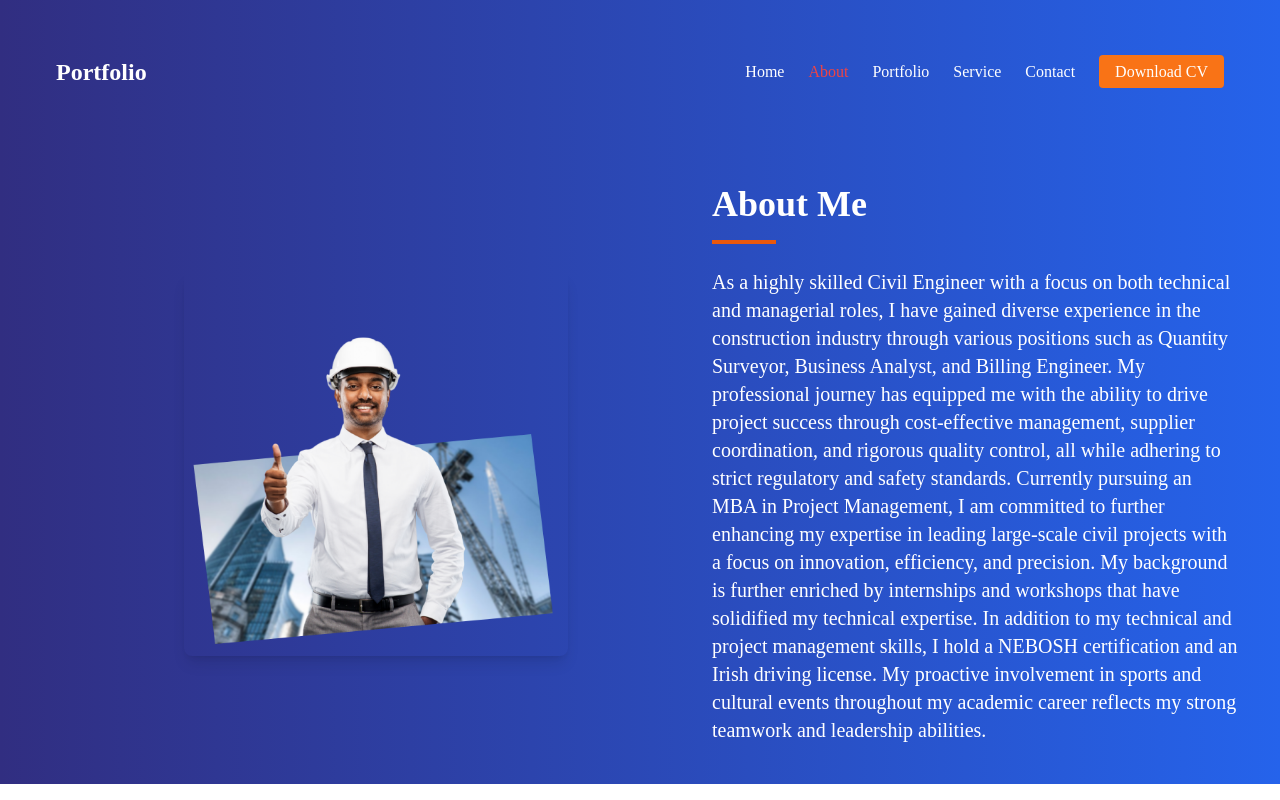
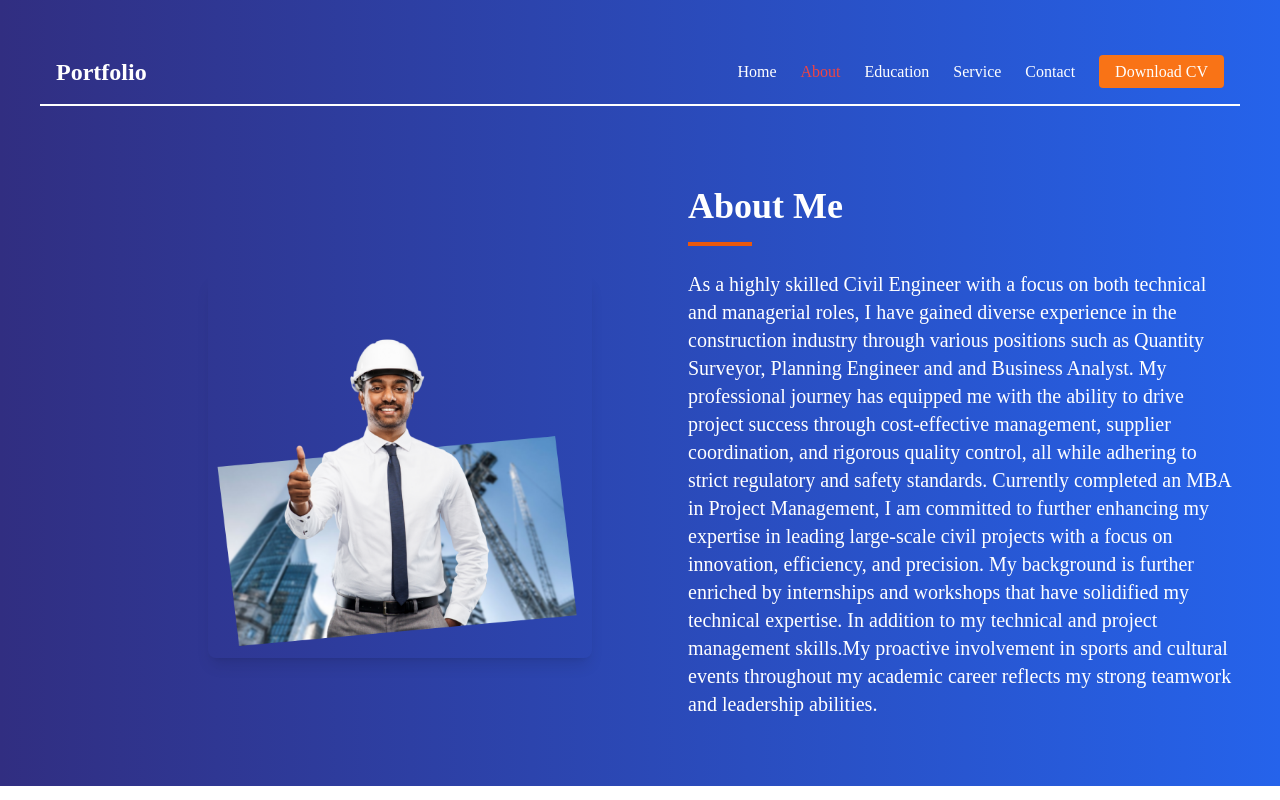
Before and after one commit to ragul66/portfolio-priyadharshan, a React (Vite) app: page /about in a window 1280 px wide. Built offline with nearby package versions, Linux system fonts and the light colour scheme.

Commit message:
minor changes commit

```diff
--- a/src/Pages/About.jsx
+++ b/src/Pages/About.jsx
@@ -48,10 +48,10 @@ const About = () => {
   return (
     <div
       id="about"
-      className=" lg:space-x-24 bg-gradient-to-r from-indigo-900 to-blue-600 h-full md:max-h-screen text-white p-5 sm:p-10 flex flex-col lg:flex-row items-center font-primary"
+      className=" lg:space-x-24 bg-gradient-to-r from-indigo-900 to-blue-600 h-full lg:max-h-screen text-white p-5 sm:p-10 flex flex-col lg:flex-row items-center font-primary"
     >
       {/* Left Section - Image */}
-      <div className="flex-1 flex justify-center lg:justify-end lg:items-center mb-6 lg:mb-0">
+      <div className="flex-1 flex justify-center lg:justify-end lg:items-center mb-6 lg:mb-0 animate-left-to-right">
         <img
           src={about} // replace with actual image path
           alt="Engineer Portrait"
@@ -60,26 +60,26 @@ const About = () => {
       </div>
 
       {/* Right Section - About Me Text */}
-      <div className="flex-1 lg:pl-12  ">
+      <div className="flex-1 mb-7">
         <h2 className="text-3xl sm:text-4xl font-bold mb-4 ">About Me</h2>
         <div className="h-1 w-16 bg-orange-600 mb-6"></div>
-        <p className="text-sm sm:text-base md:text-lg lg:text-xl leading-relaxed font-light max-w-3xl">
+        <p className="text-sm sm:text-base md:text-lg lg:text-xl leading-relaxed font-light max-w-3xl animate-bottom-to-top">
           As a highly skilled Civil Engineer with a focus on both technical and
           managerial roles, I have gained diverse experience in the construction
-          industry through various positions such as Quantity Surveyor, Business
-          Analyst, and Billing Engineer. My professional journey has equipped me
-          with the ability to drive project success through cost-effective
-          management, supplier coordination, and rigorous quality control, all
-          while adhering to strict regulatory and safety standards. Currently
-          pursuing an MBA in Project Management, I am committed to further
-          enhancing my expertise in leading large-scale civil projects with a
-          focus on innovation, efficiency, and precision. My background is
-          further enriched by internships and workshops that have solidified my
-          technical expertise. In addition to my technical and project
-          management skills, I hold a NEBOSH certification and an Irish driving
-          license. My proactive involvement in sports and cultural events
-          throughout my academic career reflects my strong teamwork and
+          industry through various positions such as Quantity Surveyor, Planning
+          Engineer and and Business Analyst. My professional journey has
+          equipped me with the ability to drive project success through
+          cost-effective management, supplier coordination, and rigorous quality
+          control, all while adhering to strict regulatory and safety standards.
+          Currently completed an MBA in Project Management, I am committed to
+          further enhancing my expertise in leading large-scale civil projects
+          with a focus on innovation, efficiency, and precision. My background
+          is further enriched by internships and workshops that have solidified
+          my technical expertise. In addition to my technical and project
+          management skills.My proactive involvement in sports and cultural
+          events throughout my academic career reflects my strong teamwork and
           leadership abilities.
+          <br />{" "}
         </p>
       </div>
     </div>
--- a/src/Pages/Contact.jsx
+++ b/src/Pages/Contact.jsx
@@ -105,11 +105,11 @@ const Contact = () => {
         </div>
       </div>
 
-      <div className="mt-16 w-full flex justify-center">
+      {/* <div className="mt-16 w-full flex justify-center">
         <h2 className="text-3xl font-primary font-bold  bg-clip-text  text-orange-600">
           PriyaDarshan
         </h2>
-      </div>
+      </div> */}
     </section>
   );
 };
--- /dev/null
+++ b/src/Pages/Education.jsx
@@ -0,0 +1,7 @@
+import React from "react";
+
+const Education = () => {
+  return <div>Education</div>;
+};
+
+export default Education;
--- a/src/Pages/Home.jsx
+++ b/src/Pages/Home.jsx
@@ -3,9 +3,11 @@ import React from "react";
 import man from "../assets/portfolioman.jpg";
 import { FaArrowRight } from "react-icons/fa6";
 import TypingText from "../components/TypingText";
+// import About from "./About";
 
 const Home = () => {
   return (
+    <>
       <div
         id="home"
         className="bg-gradient-to-r from-indigo-900 to-blue-600 p-5 sm:p-7 md:p-10 font-primary h-full lg:max-h-screen" // Set full height for small screens and max height for larger screens
@@ -18,14 +20,14 @@ const Home = () => {
             </h1>
             <div>
               {/* Typing animation for PriyaDharshan */}
-            <TypingText text="PriyaDarshan" speed={150} />
+              <TypingText text="PriyaDarshan R" speed={150} />
             </div>
             <a href="/service">
               <p className="flex mx-auto lg:mx-0 text-lg sm:text-xl md:text-2xl mb-4 animate-left-to-right text-orange-600 border-2 rounded-full w-fit p-2 font-semibold bg-white cursor-pointer">
                 Civil Engineer <FaArrowRight className="ml-2 mt-1" />
               </p>
             </a>
-          <p className="text-justify text-xs sm:text-sm md:text-base lg:text-lg mb-8 font-medium leading-relaxed px-2 sm:px-4 lg:px-0 lg:max-w-[800px] animate-bottom-to-top delay-700">
+            <p className="text-justify text-xs sm:text-sm md:text-base lg:text-lg mb-8 font-medium leading-relaxed px-2 sm:px-4 lg:px-0 lg:max-w-[800px] ">
               Experienced engineer with over 6 years specializing as a Planning
               Engineer. Proficient in managing projects such as a 380-flat,
               19-floor multistorey residential building at CMK, and overseeing
@@ -35,8 +37,8 @@ const Home = () => {
               coordination, and ensuring adherence to quality standards across
               diverse construction environments. Throughout my career, I have
               cultivated strong project management skills, demonstrating my
-            ability to effectively plan, coordinate, and execute projects. I am
-            confident in my capacity to contribute to and lead project
+              ability to effectively plan, coordinate, and execute projects. I
+              am confident in my capacity to contribute to and lead project
               management initiatives successfully.
             </p>
           </div>
@@ -50,7 +52,9 @@ const Home = () => {
             />
             <div className="absolute top-0 right-8 md:right-12 lg:ml-48 bg-white p-3 rounded-lg shadow-lg">
               <p className="text-blue-900 text-lg sm:text-xl font-bold">5</p>
-            <p className="text-gray-600 text-xs sm:text-sm">Years of Success</p>
+              <p className="text-gray-600 text-xs sm:text-sm">
+                Years of Success
+              </p>
             </div>
             <div className="absolute bottom-10 left-8 sm:left-12 lg:left-52 bg-white p-3 rounded-lg shadow-lg">
               <p className="text-pink-600 text-lg sm:text-xl font-bold">12</p>
@@ -61,6 +65,8 @@ const Home = () => {
           </div>
         </div>
       </div>
+      {/* <About /> */}
+    </>
   );
 };
 
--- a/src/Pages/Portfolio.jsx
+++ /dev/null
@@ -1,7 +0,0 @@
-import React from "react";
-
-const Portfolio = () => {
-  return <div>Portfolio</div>;
-};
-
-export default Portfolio;
--- a/src/components/Navbar.jsx
+++ b/src/components/Navbar.jsx
@@ -162,7 +162,7 @@ const Navbar = () => {
   return (
     <>
       <div className=" bg-gradient-to-r from-indigo-900 to-blue-600 p-3 md:p-10 font-primary">
-        <nav className="from-blue-600 to-indigo-900 p-4">
+        <nav className="from-blue-600 to-indigo-900 p-4 border-b-2 border-white">
           <div className="container mx-auto flex justify-between items-center">
             {/* Logo */}
             <div className="text-2xl text-white font-bold">Portfolio</div>
@@ -187,10 +187,10 @@ const Navbar = () => {
               </li>
               <li>
                 <a
-                  href="/portfolio"
-                  className={`${isActive("/portfolio")} hover:text-orange-500`}
+                  href="/education"
+                  className={`${isActive("/education")} hover:text-orange-500`}
                 >
-                  Portfolio
+                  Education
                 </a>
               </li>
               <li>
--- a/src/main.jsx
+++ b/src/main.jsx
@@ -6,7 +6,7 @@ import "./index.css";
 import Home from "./Pages/Home";
 import About from "./Pages/About";
 import Service from "./Pages/Service";
-import Portfolio from "./Pages/Portfolio";
+import Education from "./Pages/Education";
 import Contact from "./Pages/Contact";
 
 import Layout from "./components/Layout";
@@ -24,8 +24,8 @@ const router = createBrowserRouter([
         element: <About />,
       },
       {
-        path: "/portfolio",
-        element: <Portfolio />,
+        path: "/education",
+        element: <Education />,
       },
       {
         path: "/service",
```
Lines whose indentation alone changed are shown as unchanged.
